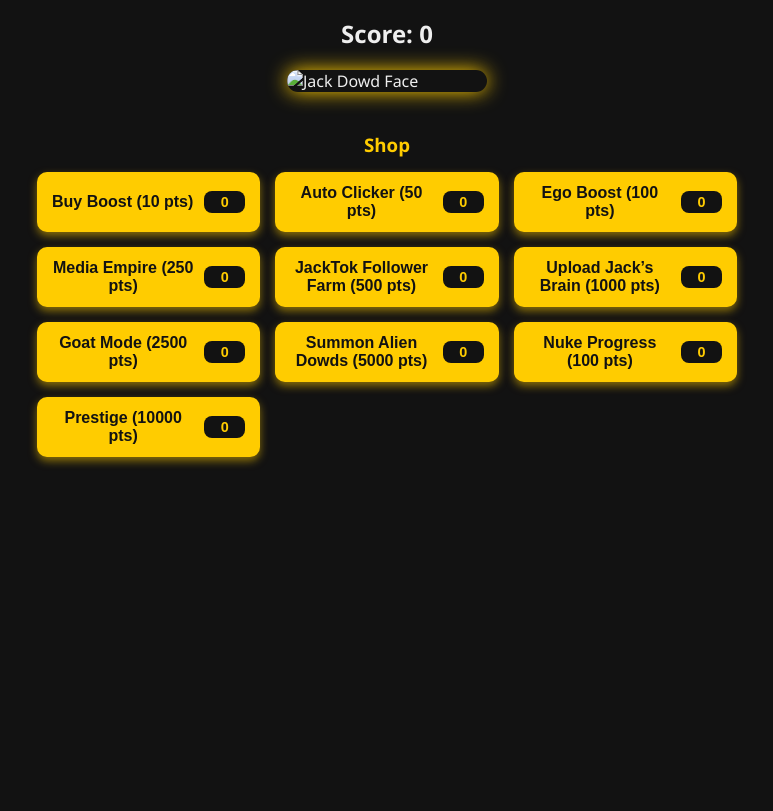
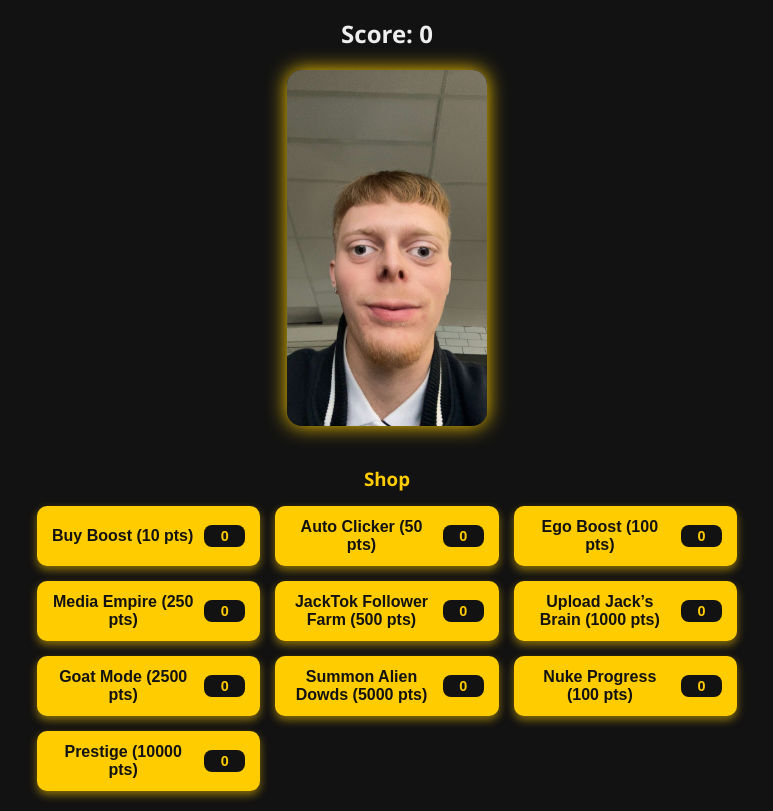
Before and after one commit to boondy23/Jack-Dowd-Clicker, a plain HTML site: page index.html in a window 1280 px wide. Shown: the part 134-945 px from the top of the page, without its empty margins (253-1026 px from the left). Before the commit the page ends 840 px from the top, so only its background shows below. Drawn offline with Linux system fonts and the light colour scheme.

Commit message:
Update index.html

```diff
--- a/index.html
+++ b/index.html
@@ -115,7 +115,7 @@ padding: 10px 12px;
 <h1>Jack Dowd Clicker</h1>
 <p id="score">Score: 0</p>
 
-<img src="IMG_3127.png" id="clickable-image" alt="Jack Dowd Face" />
+<img src="IMG_3127.jpeg" id="clickable-image" alt="Jack Dowd Face" />
 
 <h3 style="color:#ffcc00; margin-top: 10px; margin-bottom: 15px; text-align:center;">Shop</h3>
 <div id="shop">
```
